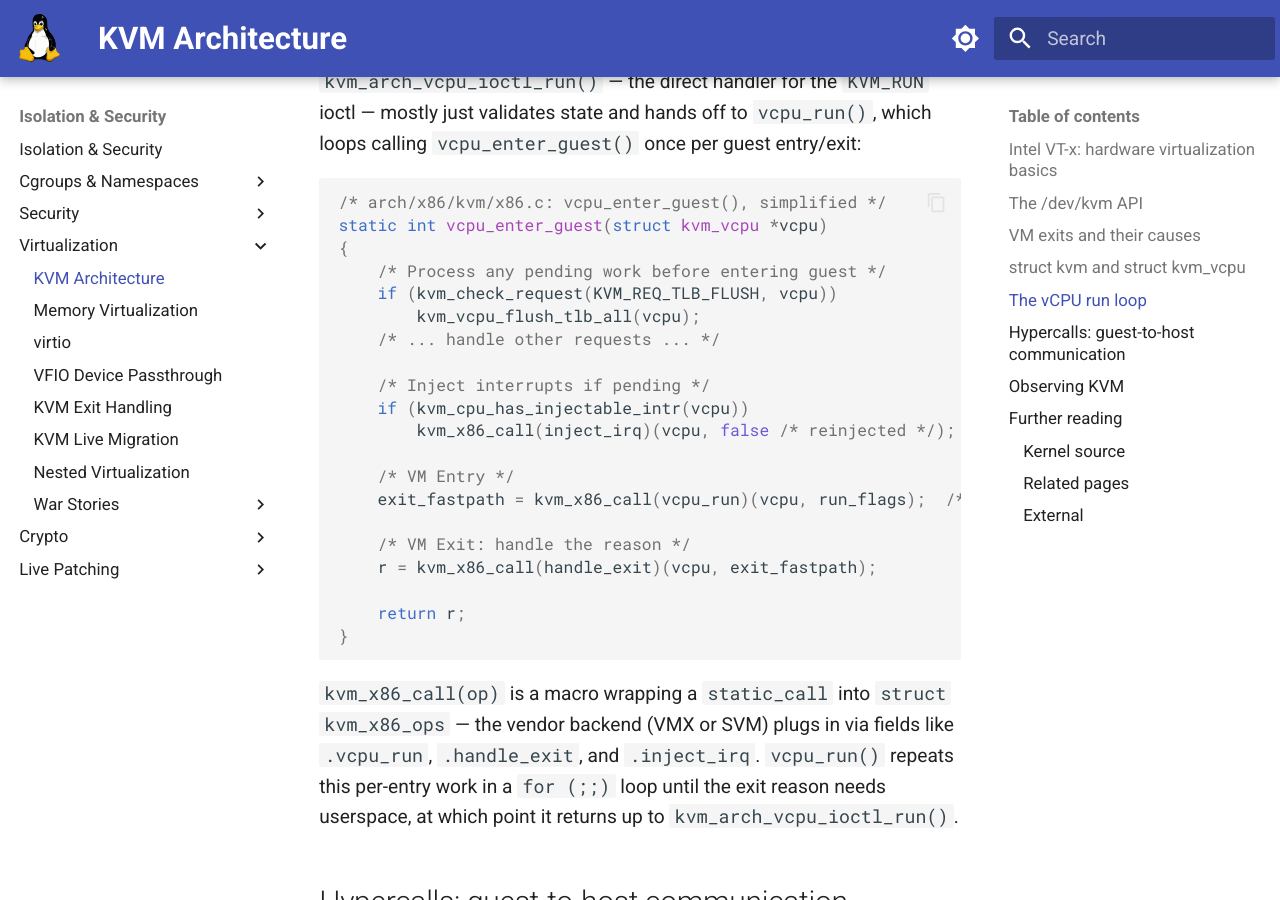
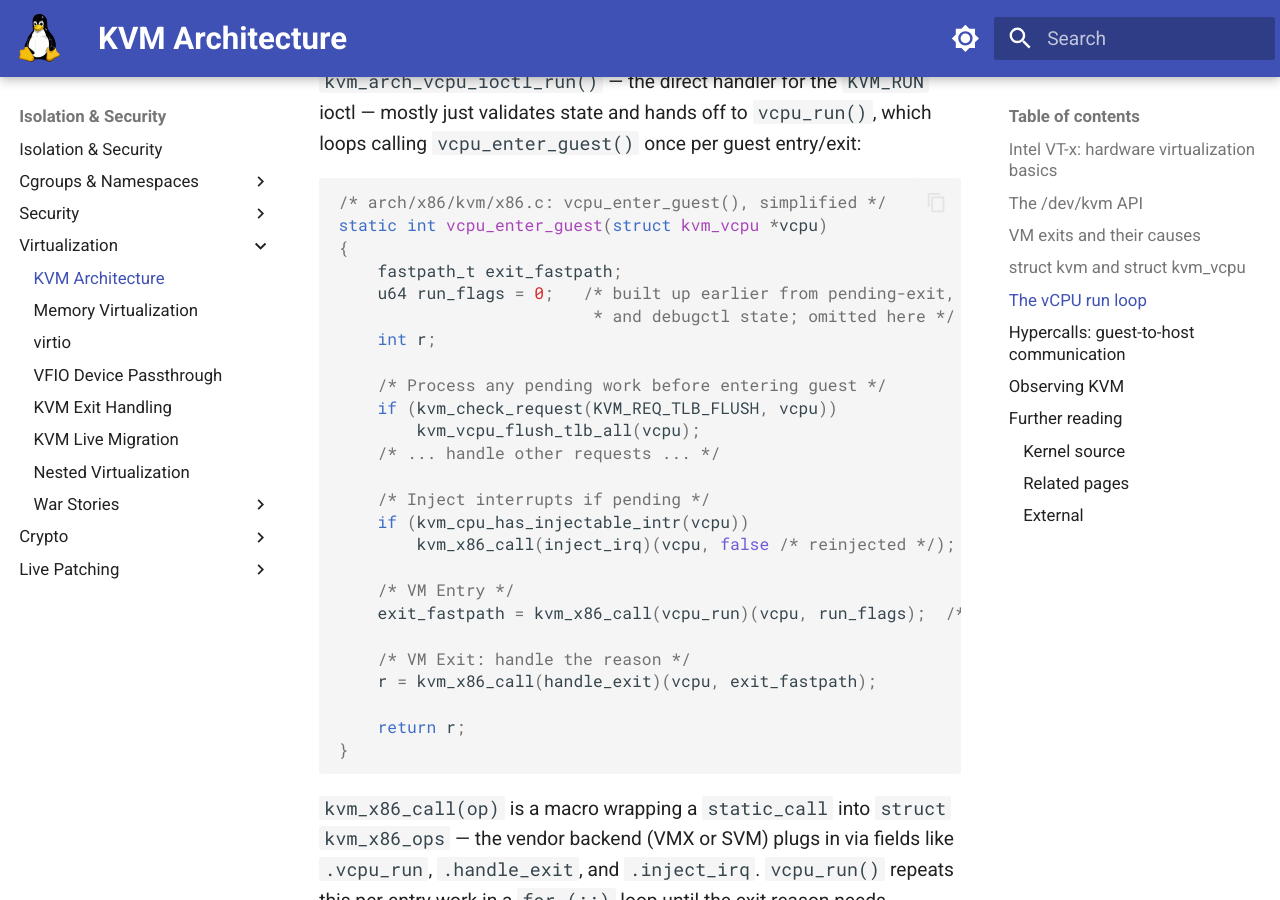
Before and after one commit to laveeshb/linux-kernel-internals, an MkDocs documentation site: the page built from docs/virtualization/kvm-arch.md, in a window 1280 px wide and 900 px high, scrolled down 4434 px. Built offline with MkDocs 1.6.1 and Material for MkDocs 9.7.7, drawn with Linux system fonts in a browser that asks for light colours.

Commit message:
fixup: declare exit_fastpath/run_flags/r in the vcpu_enter_guest snippet
Same gap as the sibling kvm-exits.md page: the simplified body used
these as if already in scope. Declared them (run_flags as u64, matching
its real declaration in arch/x86/kvm/x86.c).

```diff
--- a/docs/virtualization/kvm-arch.md
+++ b/docs/virtualization/kvm-arch.md
@@ -175,6 +175,11 @@ struct kvm_vcpu {
 /* arch/x86/kvm/x86.c: vcpu_enter_guest(), simplified */
 static int vcpu_enter_guest(struct kvm_vcpu *vcpu)
 {
+    fastpath_t exit_fastpath;
+    u64 run_flags = 0;   /* built up earlier from pending-exit, debug-register,
+                          * and debugctl state; omitted here */
+    int r;
+
     /* Process any pending work before entering guest */
     if (kvm_check_request(KVM_REQ_TLB_FLUSH, vcpu))
         kvm_vcpu_flush_tlb_all(vcpu);
```
